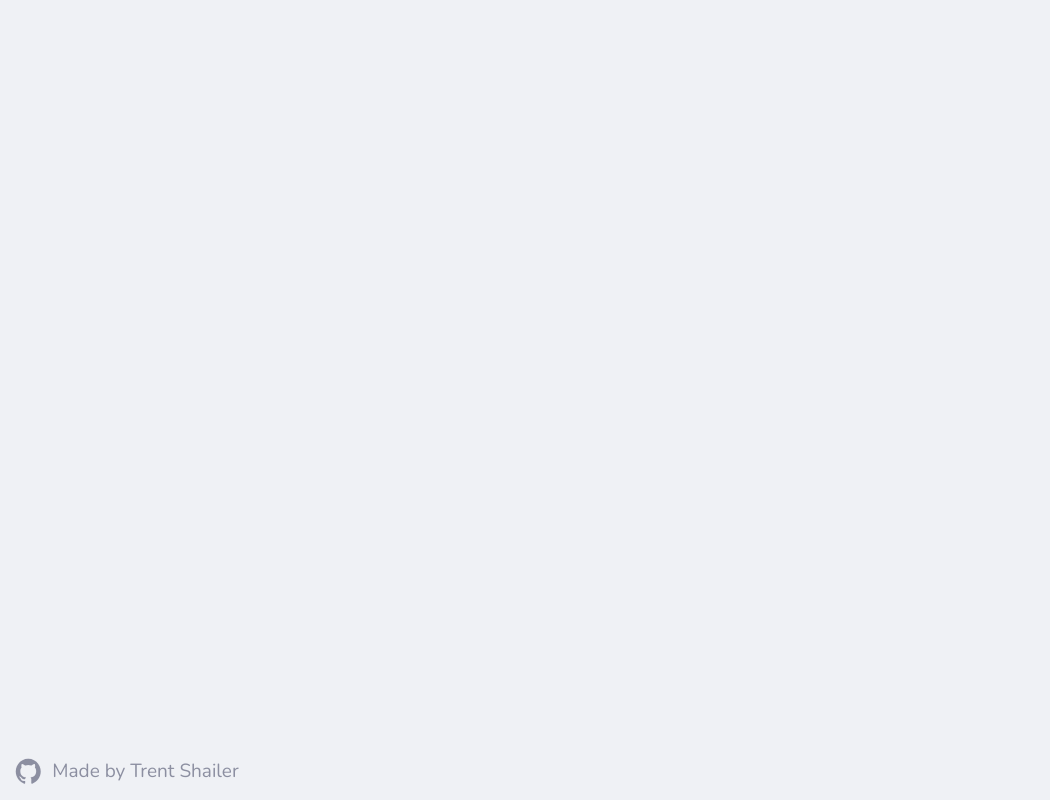
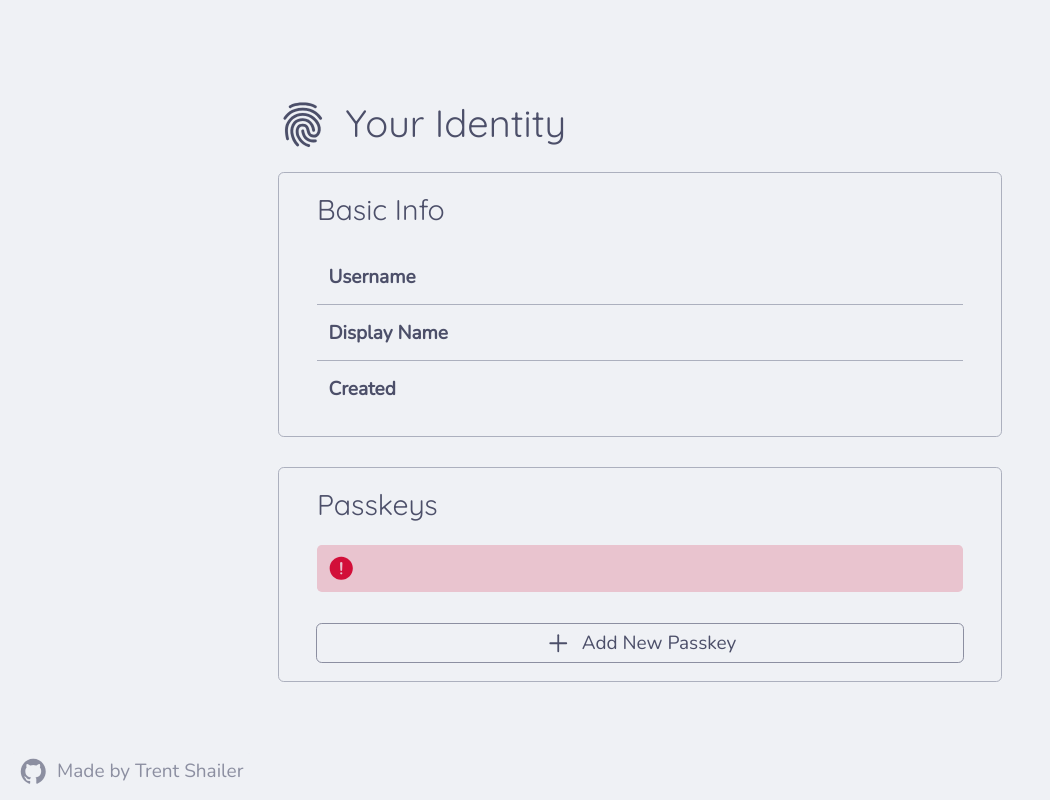
Before and after one commit to TrentShailer/identity-service, a plain HTML site: page frontend/identity/index.html in a window 1280 px wide. Shown: the whole page, without its empty margins (0-1050 px from the left). Drawn offline with Linux system fonts and the light colour scheme; no server answers.

Commit message:
wip: partial identity page

```diff
--- a/frontend/identity/index.html
+++ b/frontend/identity/index.html
@@ -1,4 +1,4 @@
-<!-- htmplate v0.8.2 -->
+<!-- htmplate v0.10.0 -->
 <!DOCTYPE html>
 <html lang="en">
   <head>
@@ -8,16 +8,90 @@
     <link rel="icon" type="image/x-icon" href="../lib/favicon.ico">
     <link rel="stylesheet" href="../lib/style.min.css">
     <meta name="description" content="Identity — Trent Shailer">
+    <link rel="stylesheet" href="./style.css" />
     <title>Identity — Trent Shailer</title>
   </head>
   <body>
     <header></header>
     <main>
-      <div class="column"></div>
+      <div class="column">
+        <div class="title">
+          <svg aria-hidden="true" xmlns="http://www.w3.org/2000/svg" viewBox="0 0 512 512">
+            <path
+              d="M63.28,202a15.29,15.29,0,0,1-7.7-2,14.84,14.84,0,0,1-5.52-20.46C69.34,147.36,128,72.25,256,72.25c55.47,0,104.12,14.57,144.53,43.29,33.26,23.57,51.9,50.25,60.78,63.1a14.79,14.79,0,0,1-4,20.79,15.52,15.52,0,0,1-21.24-4C420,172.32,371,102,256,102c-112.25,0-163,64.71-179.53,92.46A15,15,0,0,1,63.28,202Z"
+            />
+            <path
+              d="M320.49,496a15.31,15.31,0,0,1-3.79-.43c-92.85-23-127.52-115.82-128.93-119.68l-.22-.85c-.76-2.68-19.39-66.33,9.21-103.61,13.11-17,33.05-25.72,59.38-25.72,24.48,0,42.14,7.61,54.28,23.36,10,12.86,14,28.72,17.87,44,8.13,31.82,14,48.53,47.79,50.25,14.84.75,24.59-7.93,30.12-15.32,14.95-20.15,17.55-53,6.28-82C398,228.57,346.61,158,256,158c-38.68,0-74.22,12.43-102.72,35.79C129.69,213.14,111,240.46,102,268.54c-16.69,52.28,5.2,134.46,5.41,135.21A14.83,14.83,0,0,1,96.54,422a15.39,15.39,0,0,1-18.74-10.6c-1-3.75-24.38-91.4-5.1-151.82,21-65.47,85.81-131.47,183.33-131.47,45.07,0,87.65,15.32,123.19,44.25,27.52,22.5,50,52.72,61.76,82.93,14.95,38.57,10.94,81.86-10.19,110.14-14.08,18.86-34.13,28.72-56.34,27.65-57.86-2.9-68.26-43.29-75.84-72.75-7.8-30.22-12.79-44.79-42.58-44.79-16.36,0-27.85,4.5-35,13.82-9.75,12.75-10.51,32.68-9.43,47.14a152.44,152.44,0,0,0,5.1,29.79c2.38,6,33.37,82,107.59,100.39a14.88,14.88,0,0,1,11,18.11A15.36,15.36,0,0,1,320.49,496Z"
+            />
+            <path
+              d="M201.31,489.14a15.5,15.5,0,0,1-11.16-4.71c-37.16-39-58.18-82.61-66.09-137.14V347c-4.44-36.1,2.06-87.21,33.91-122.35,23.51-25.93,56.56-39.11,98.06-39.11,49.08,0,87.65,22.82,111.7,65.89,17.45,31.29,20.91,62.47,21,63.75a15.07,15.07,0,0,1-13.65,16.4,15.26,15.26,0,0,1-16.79-13.29h0A154,154,0,0,0,340.43,265c-18.64-32.89-47-49.61-84.51-49.61-32.4,0-57.75,9.75-75.19,29-25.14,27.75-30,70.5-26.55,98.78,6.93,48.22,25.46,86.58,58.18,120.86a14.7,14.7,0,0,1-.76,21.11A15.44,15.44,0,0,1,201.31,489.14Z"
+            />
+            <path
+              d="M372.5,446.18c-32.5,0-60.13-9-82.24-26.89-44.42-35.79-49.4-94.08-49.62-96.54a15.27,15.27,0,0,1,30.45-2.36c.11.86,4.55,48.54,38.79,76,20.26,16.18,47.34,22.6,80.71,18.85a15.2,15.2,0,0,1,16.91,13.18,14.92,14.92,0,0,1-13.44,16.5A187,187,0,0,1,372.5,446.18Z"
+            />
+            <path
+              d="M398.18,48.79C385.5,40.54,340.54,16,256,16c-88.74,0-133.81,27.11-143.78,34a11.59,11.59,0,0,0-1.84,1.4.36.36,0,0,1-.22.1,14.87,14.87,0,0,0-5.09,11.15A15.06,15.06,0,0,0,120.38,77.5a15.56,15.56,0,0,0,8.88-2.79c.43-.32,39.22-28.82,126.77-28.82S382.58,74.29,383,74.5a15.25,15.25,0,0,0,9.21,3A15.06,15.06,0,0,0,407.5,62.61,14.9,14.9,0,0,0,398.18,48.79Z"
+            />
+          </svg>
+          <h1>Your Identity</h1>
+        </div>
+        <section>
+          <h2>Basic Info</h2>
+          <table>
+            <tbody>
+              <tr>
+                <th scope="row"><b>Username</b></th>
+                <td style="width: 100%" id="username"></td>
+              </tr>
+              <tr>
+                <th scope="row"><b>Display Name</b></th>
+                <td style="width: 100%" id="displayName"></td>
+              </tr>
+              <tr>
+                <th scope="row"><b>Created</b></th>
+                <td style="width: 100%" id="created"></td>
+              </tr>
+            </tbody>
+          </table>
+        </section>
+        <br>
+        <section>
+          <h2>Passkeys</h2>
+          <aside class="alert error" id="asd">
+            <svg aria-hidden="true" xmlns="http://www.w3.org/2000/svg" viewBox="0 0 512 512">
+              <path
+                d="M256,48C141.31,48,48,141.31,48,256s93.31,208,208,208,208-93.31,208-208S370.69,48,256,48Zm0,319.91a20,20,0,1,1,20-20A20,20,0,0,1,256,367.91Zm21.72-201.15-5.74,122a16,16,0,0,1-32,0l-5.74-121.94v-.05a21.74,21.74,0,1,1,43.44,0Z"
+              />
+            </svg>
+            <div></div>
+          </aside>
+          <br>
+          <div id="passkeys">
+            <button class="icon-button">
+              <svg aria-hidden="true" xmlns="http://www.w3.org/2000/svg" viewBox="0 0 512 512">
+                <line
+                  x1="256"
+                  y1="112"
+                  x2="256"
+                  y2="400"
+                  style="fill: none; stroke-linecap: round; stroke-linejoin: round; stroke-width: 32px"
+                />
+                <line
+                  x1="400"
+                  y1="256"
+                  x2="112"
+                  y2="256"
+                  style="fill: none; stroke-linecap: round; stroke-linejoin: round; stroke-width: 32px"
+                />
+              </svg> Add New Passkey
+            </button>
+          </div>
+        </section>
+      </div>
     </main>
     <footer>
       <a
-        class="button"
+        class="button ghost"
         href="https://github.com/trentshailer"
         target="_blank"
         rel="noopener noreferrer"
--- /dev/null
+++ b/frontend/identity/style.css
@@ -0,0 +1,73 @@
+table {
+  width: 100%;
+  margin: 0 auto;
+  border-collapse: collapse;
+  overflow-y: auto;
+  display: block;
+}
+
+tbody {
+  width: 100%;
+  display: table;
+}
+
+th,
+td {
+  padding: 0.6rem;
+}
+
+tr > th {
+  text-align: left;
+  padding-right: 2rem;
+}
+
+tr {
+  border-top: var(--surface2) solid 1px;
+  border-bottom: var(--surface2) solid 1px;
+  white-space: nowrap;
+}
+
+tr:first-child {
+  border-top: none;
+}
+tr:last-child {
+  border-bottom: none;
+}
+
+section {
+  outline: var(--surface2) solid 1px;
+  padding: 1rem 2rem;
+  border-radius: var(--radius);
+}
+
+section h2, section h3 {
+  margin-top: 0;
+}
+
+.passkey {
+  outline: var(--surface2) solid 1px;
+  padding: 1rem 1rem 1rem 1.5rem;
+  border-radius: var(--radius);
+}
+
+.passkey > div:first-child {
+  display: grid;
+  grid-template-columns: 1fr max-content;
+}
+
+.passkey > div:last-child {
+  display: flex;
+  align-items: center;
+  column-gap: 2rem;
+  flex-wrap: wrap;
+}
+
+#passkeys > button {
+  width: 100%;
+}
+
+#passkeys {
+  display: flex;
+  flex-direction: column;
+  row-gap: 0.5rem;
+}
```
Also changed, not shown: frontend/add-first-passkey/index.html (+2 -2 lines), frontend/add-first-passkey/index.template.html (+2 -2 lines), frontend/identity/index.template.html (+33 -1 lines), frontend/login/index.html (+2 -2 lines), frontend/login/index.template.html (+1 -1 lines), frontend/register/index.html (+2 -2 lines), frontend/register/index.template.html (+2 -2 lines), frontend/lib/style.min.css, 3 other files.
